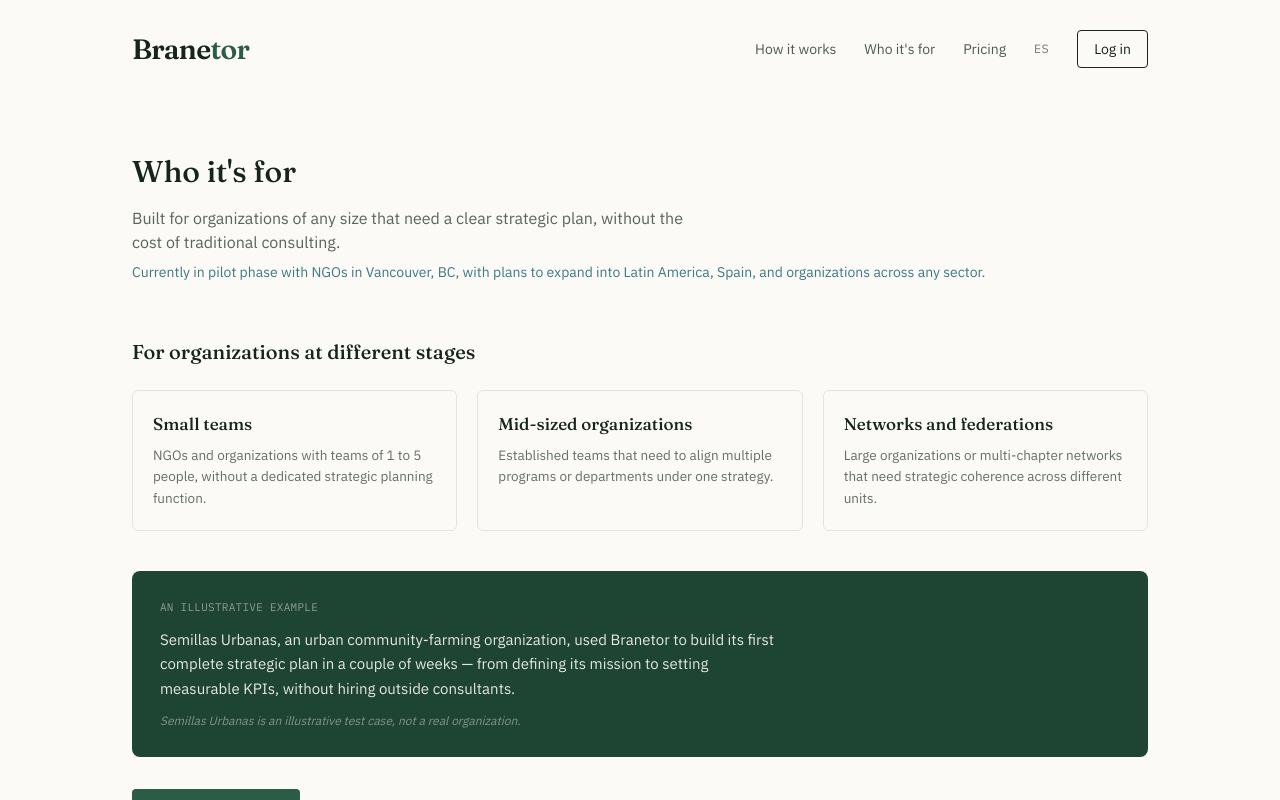
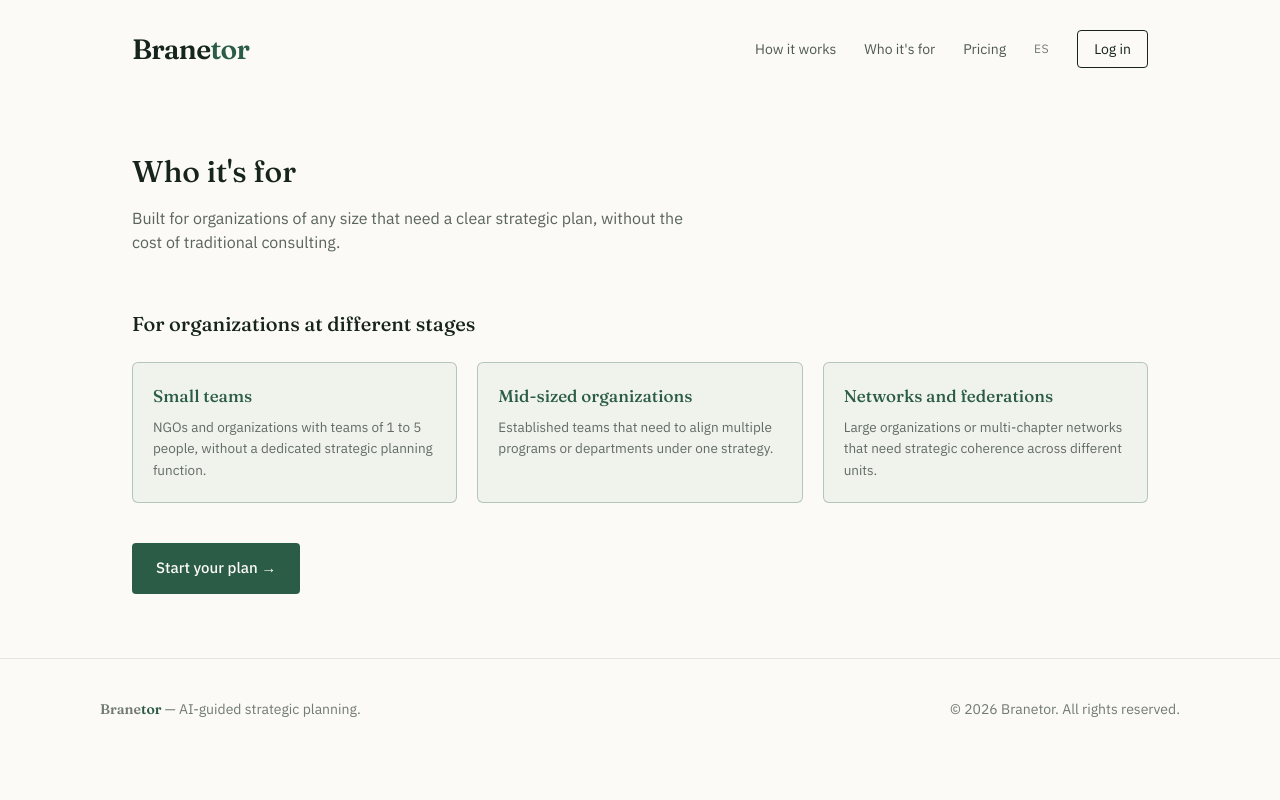
Before and after one commit to JJOrganizational-advisor/branetor-web, a Next.js app: page /en/para-quien in a window 1280 px wide. Shown: the top 800 px of the page. Built offline with nearby package versions, Linux system fonts and the light colour scheme.

Commit message:
Simplificar página Para Quién: quitar caso de uso y nota de expansión, tarjetas en verde

```diff
--- a/app/[locale]/para-quien/page.tsx
+++ b/app/[locale]/para-quien/page.tsx
@@ -18,8 +18,7 @@
       <Nav />
       <section className="max-w-[1080px] mx-auto px-8 pt-14 pb-4">
         <h1 className="font-display font-medium text-3xl mb-4">{t("title")}</h1>
-        <p className="text-ink/70 max-w-[560px] mb-2">{t("intro")}</p>
-        <p className="text-sm text-teal">{t("futureNote")}</p>
+        <p className="text-ink/70 max-w-[560px]">{t("intro")}</p>
       </section>
 
       <section className="max-w-[1080px] mx-auto px-8 py-10">
@@ -28,8 +27,11 @@
         </h2>
         <div className="grid grid-cols-1 md:grid-cols-3 gap-5">
           {segments.map((s) => (
-            <div key={s} className="border border-ink/10 rounded-md p-5">
-              <h3 className="font-display font-medium text-[17px] mb-2">
+            <div
+              key={s}
+              className="border border-forest/30 bg-forest/5 rounded-md p-5"
+            >
+              <h3 className="font-display font-medium text-[17px] mb-2 text-forest">
                 {t(`${s}Title`)}
               </h3>
               <p className="text-[13.5px] text-ink/65 leading-relaxed">
@@ -41,17 +43,7 @@
       </section>
 
       <section className="max-w-[1080px] mx-auto px-8 pb-16">
-        <div className="bg-forest-dark rounded-lg p-7">
-          <div className="font-mono text-[11px] tracking-wide uppercase text-paper/50 mb-3">
-            {t("caseHeading")}
-          </div>
-          <p className="text-paper/90 text-[15px] leading-relaxed max-w-[620px] mb-3">
-            {t("caseBody")}
-          </p>
-          <p className="text-paper/45 text-xs italic">{t("caseNote")}</p>
-        </div>
-
-        <button className="bg-forest text-paper rounded px-6 py-3.5 text-[15px] font-medium mt-8">
+        <button className="bg-forest text-paper rounded px-6 py-3.5 text-[15px] font-medium">
           {t("cta")}
         </button>
       </section>
--- a/messages/en.json
+++ b/messages/en.json
@@ -74,10 +74,6 @@
     "seg2Desc": "Established teams that need to align multiple programs or departments under one strategy.",
     "seg3Title": "Networks and federations",
     "seg3Desc": "Large organizations or multi-chapter networks that need strategic coherence across different units.",
-    "futureNote": "Currently in pilot phase with NGOs in Vancouver, BC, with plans to expand into Latin America, Spain, and organizations across any sector.",
-    "caseHeading": "An illustrative example",
-    "caseBody": "Semillas Urbanas, an urban community-farming organization, used Branetor to build its first complete strategic plan in a couple of weeks — from defining its mission to setting measurable KPIs, without hiring outside consultants.",
-    "caseNote": "Semillas Urbanas is an illustrative test case, not a real organization.",
     "cta": "Start your plan →"
   },
   "pricingPage": {
--- a/messages/es.json
+++ b/messages/es.json
@@ -74,10 +74,6 @@
     "seg2Desc": "Equipos establecidos que necesitan alinear varios programas o departamentos bajo una misma estrategia.",
     "seg3Title": "Redes y federaciones",
     "seg3Desc": "Organizaciones grandes o redes de múltiples capítulos que requieren coherencia estratégica entre distintas unidades.",
-    "futureNote": "Actualmente en fase piloto con ONGs de Vancouver, BC, con planes de expansión a Latinoamérica, España, y a organizaciones de cualquier sector.",
-    "caseHeading": "Un caso ilustrativo",
-    "caseBody": "Semillas Urbanas, una organización dedicada a la agricultura urbana comunitaria, usó Branetor para construir su primer plan estratégico completo en un par de semanas — desde definir su misión hasta establecer KPIs medibles, sin contratar una consultoría externa.",
-    "caseNote": "Semillas Urbanas es un caso ilustrativo usado para pruebas, no una organización real.",
     "cta": "Comienza tu plan →"
   },
   "pricingPage": {
```
